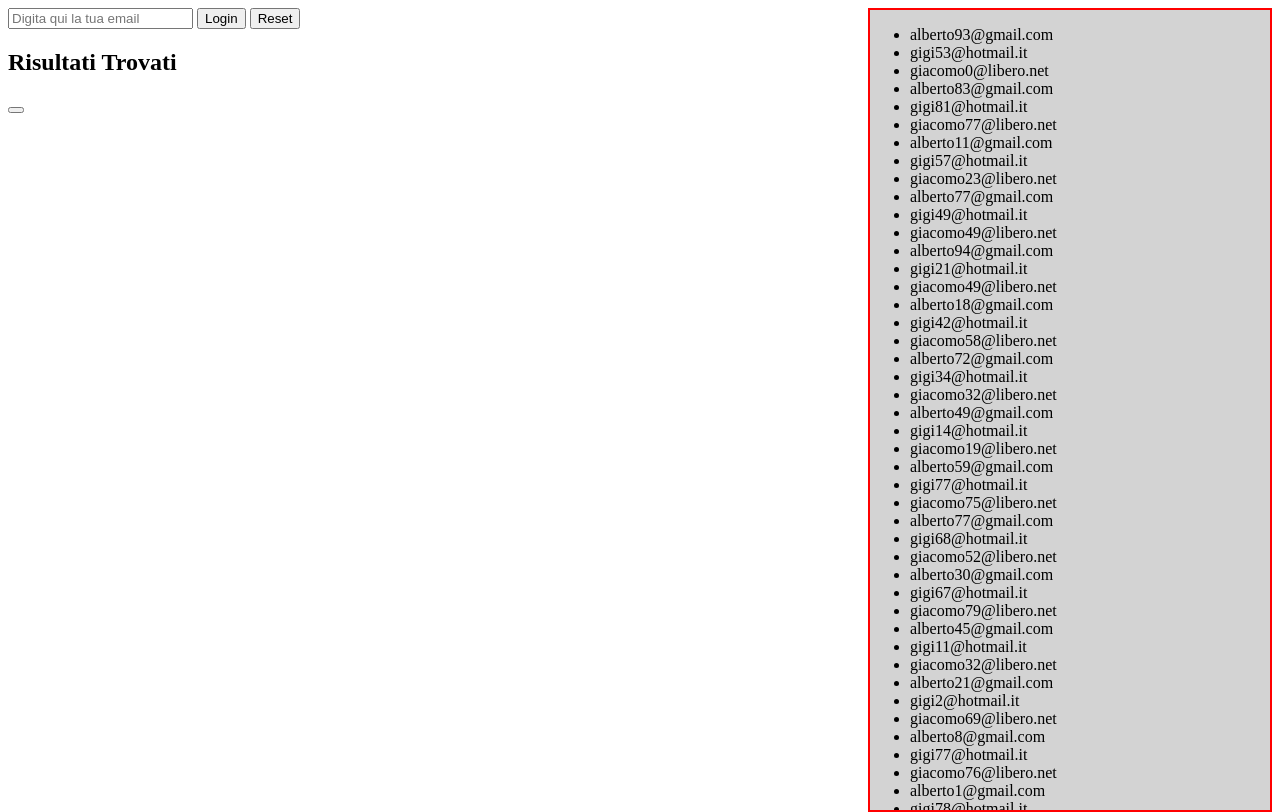
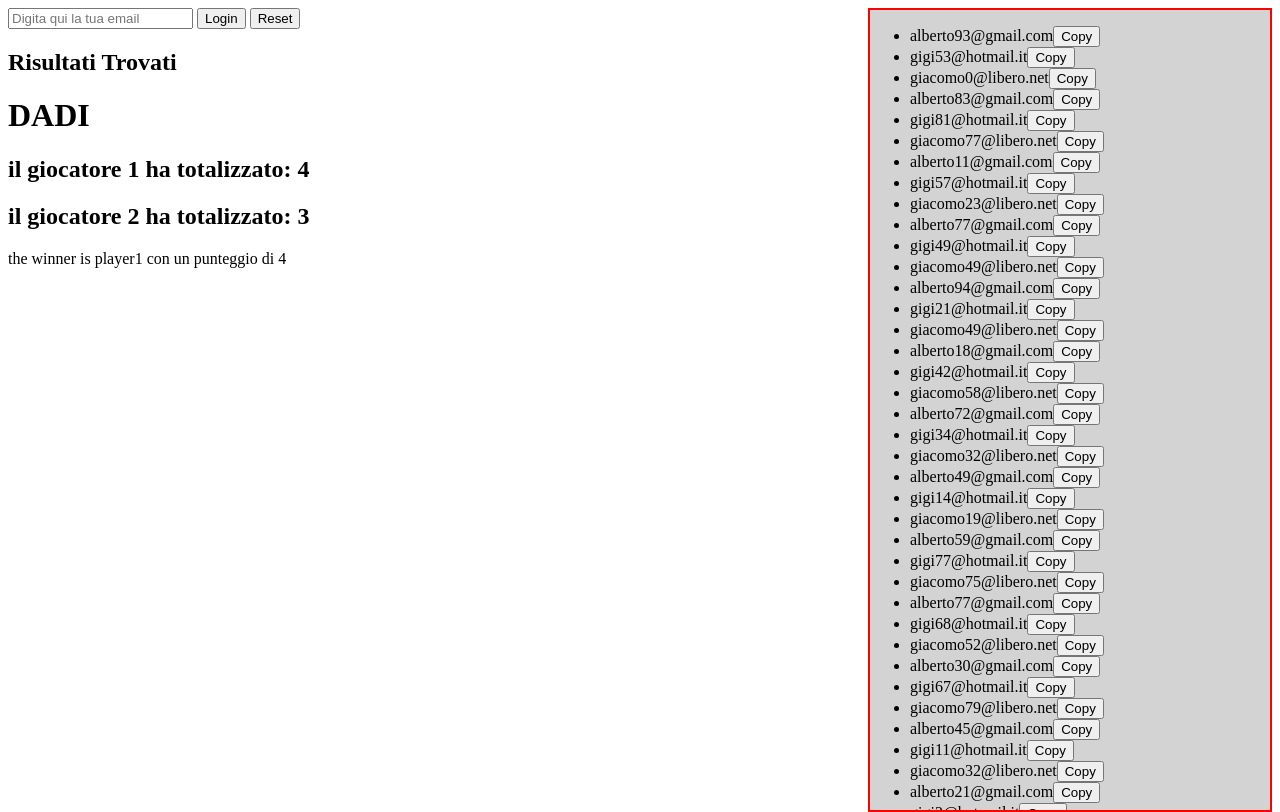
Before and after one commit to AlbertoLiguori/js-mail-dadi, a plain HTML site: page index.html in a window 1280 px wide. Drawn offline with Linux system fonts and the light colour scheme.

Commit message:
adds dices game

```diff
--- a/index.html
+++ b/index.html
@@ -29,9 +29,18 @@
 
         <h2>Risultati Trovati</h2>
         <p id="mailCounter"></p>
+
+
+
+        <h1>DADI</h1>
+
+        <h2 id="giocata-player1"></h2>
+        <h2 id="giocata-player2"></h2>
+
+        <p id="winnerIs"></p>
     <script src="script.js" charset="utf-8"></script>
 
   </body>
 
-  <button class="copy-email" id="[i]"type="button" name="button"></button>
+
 </html>
--- a/script.js
+++ b/script.js
@@ -6,7 +6,7 @@ for ( var i = 0; i < 100; i++){
   mailArray.push("alberto" + Math.floor(Math.random()*100)+ "@gmail.com");
   mailArray.push("gigi" + Math.floor(Math.random()*100)+ "@hotmail.it");
   mailArray.push("giacomo" + Math.floor(Math.random()*100)+ "@libero.net");
-  document.getElementById("list").innerHTML += `<li id="email-n` +[i]+ `">` + mailArray[i] + "</li>"
+  document.getElementById("list").innerHTML += `<li id="email-n` +[i]+ `">` + mailArray[i] +`<button class="copy-email" id="button`+ [i] + `" type="button" name="button">Copy</button></li>`
 }
 
 
@@ -54,13 +54,40 @@ resetAction.addEventListener("click", function(){
   document.getElementById("userEmail").value=""
 })
 
-// copy email
+// // copy email
+//
+// var copybutton = getElementById("button")
+//
+// copybutton.addEventListener("click", function(){
+//
+//
+//
+// })
 
-var copybutton = getElementByClass("copy-email")
 
-copybutton.addEventListener("click", function(){
 
-  var textEmail = document.getElementById("button"+[i]);
-  document.getElementById("userEmail").value =textEmail;
 
-})
+// DADI
+
+
+// Generare un numero random da 1  a 6, sia per il giocatore sia per il computer
+// Stabilire il vincitore, in base a chi fa il punteggio più alto.
+
+var player1 = Math.floor((Math.random()*6)+1)
+var player2 = Math.floor((Math.random()*6)+1)
+
+console.log(player1)
+  document.getElementById("giocata-player1").innerHTML= "il giocatore 1 ha totalizzato: "+player1
+  document.getElementById("giocata-player2").innerHTML="il giocatore 2 ha totalizzato: "+player2
+
+console.log(player2)
+
+if (player1 > player2){
+  document.getElementById("winnerIs").innerHTML = "the winner is player1 con un punteggio di " + player1
+
+} else if (player2 > player1){
+  document.getElementById("winnerIs").innerHTML = "the winner is player2 con un punteggio di " + player2
+
+} else {
+  document.getElementById("winnerIs").innerHTML = "la sfida è terminata pari"
+}
```
